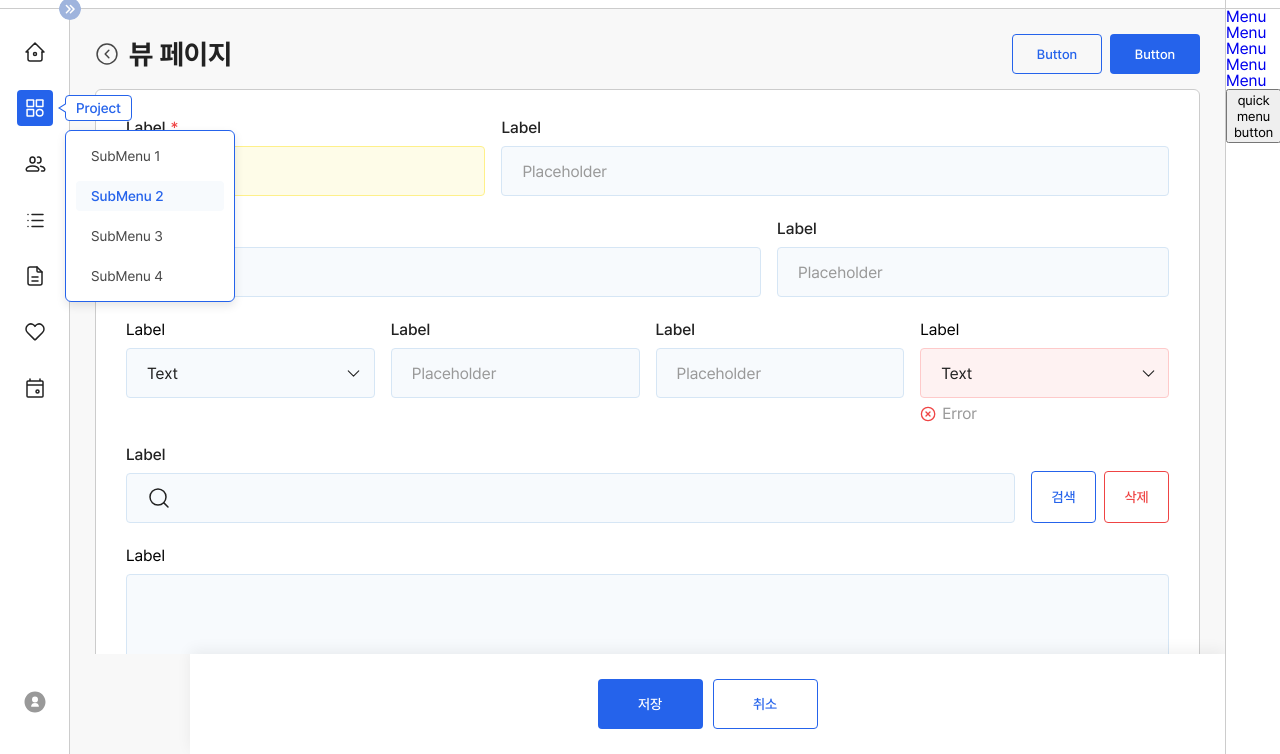
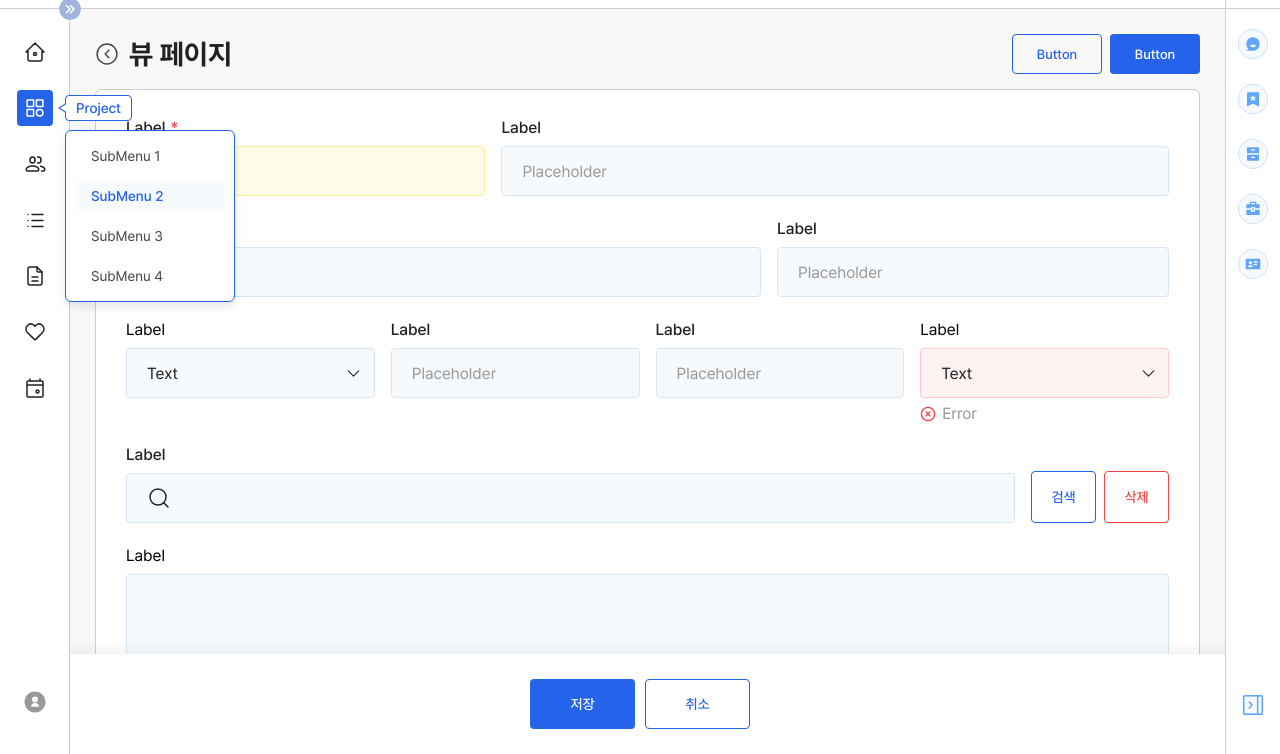
Before and after one commit to gksrlf/ThinkTree-admin, a website: page html/view.html in a window 1280 px wide. Shown: the part 46-800 px from the top of the page. Drawn offline with Linux system fonts and the light colour scheme; a web font is replaced by a local one.

Commit message:
snb 추가 및 스크립트 수정 중

```diff
--- a/css/_icon.css
+++ b/css/_icon.css
@@ -6,6 +6,7 @@
   --light-s-nav-card: url('../img/icon/light/icon_small_nav_card.svg');
   --light-s-nav-backpack: url('../img/icon/light/icon_small_nav_backpack.svg');
   --light-s-nav-back: url('../img/icon/light/icon_small_nav_back.svg');
+  --light-s-nav-open: url('../img/icon/light/btn_qickmenu_close_l.svg');
 
   --pastel-s-nav-smile: url('../img/icon/pastel/icon_small_nav_smile_p.svg');
   --pastel-s-nav-favorite: url('../img/icon/pastel/icon_small_nav_favorite_p.svg');
@@ -13,6 +14,7 @@
   --pastel-s-nav-card: url('../img/icon/pastel/icon_small_nav_card_p.svg');
   --pastel-s-nav-backpack: url('../img/icon/pastel/icon_small_nav_backpack_p.svg');
   --pastel-s-nav-back: url('../img/icon/pastel/icon_small_nav_back_p.svg');
+  --pastel-s-nav-open: url('../img/icon/pastel/btn_qickmenu_close_p.svg');
 
   --dark-s-nav-smile: url('../img/icon/dark/icon_small_nav_smile_d.svg');
   --dark-s-nav-favorite: url('../img/icon/dark/icon_small_nav_favorite_d.svg');
@@ -20,6 +22,7 @@
   --dark-s-nav-card: url('../img/icon/dark/icon_small_nav_card_d.svg');
   --dark-s-nav-backpack: url('../img/icon/dark/icon_small_nav_backpack_d.svg');
   --dark-s-nav-back: url('../img/icon/dark/icon_small_nav_back_d.svg');
+  --dark-s-nav-open: url('../img/icon/dark/btn_qickmenu_close_d.svg');
 
   /* 확대 네비게이션 */
   --nav-home: url('../img/icon/icon_nav_home.svg');
@@ -180,6 +183,7 @@
   --s-nav-card: var(--light-s-nav-card);
   --s-nav-backpack: var(--light-s-nav-backpack);
   --s-nav-back: var(--light-s-nav-back);
+  --s-nav-open: var(--light-s-nav-open);
 
   /*네비게이션*/
   --gnb-home: var(--nav-home);
@@ -267,6 +271,7 @@
   --s-nav-card: var(--pastel-s-nav-card);
   --s-nav-backpack: var(--pastel-s-nav-backpack);
   --s-nav-back: var(--pastel-s-nav-back);
+  --s-nav-open: var(--pastel-nav-open);
 
   /*네비게이션*/
   --gnb-home: var(--nav-home);
@@ -353,6 +358,7 @@
   --s-nav-card: var(--dark-s-nav-card);
   --s-nav-backpack: var(--dark-s-nav-backpack);
   --s-nav-back: var(--dark-s-nav-back);
+  --s-nav-open: var(--dark-s-nav-open);
 
   /*네비게이션*/
   --gnb-home: var(--nav-home-w);
--- a/css/_quickmenu.css
+++ b/css/_quickmenu.css
@@ -1,15 +1,142 @@
-
 .snb_bar__area{
   position: fixed;
   z-index: 1100;
   right: 0;
   top: 55px;
+  display: flex;
+  flex-direction: column;
+  justify-content: space-between;
   width: 55px;
   height: calc(100% - 55px);
+  padding: 20px 10px 0;
   background-color: var(--bg-default);
   border-left: 1px solid var(--neutral-midium);
   box-sizing: border-box;
+  transition: right 0.2s ease;
 }
+.snb_bar__area .snb_bar__box{
+  display: flex;
+  justify-content: center;
+  align-items: center;
+  flex-direction: column;
+  gap: 25px;
+}
+.snb_bar__area .snb_bar__box li{
+  position: relative;
+  width: 30px;
+  height: 30px;
+  background-color: var(--brand-primary-lightest);
+  border: 1px solid var(--brand-primary-light);
+  border-radius: 50%;
+  box-sizing: border-box;
+}
+.snb_bar__area .snb_bar__box li:last-of-type{
+  margin-bottom: 0;
+}
+.snb_bar__area .snb_bar__box li a{
+  position: absolute;
+  top: -1px;
+  right: -1px;
+  display: flex;
+  justify-content: center;
+  align-items: center;
+  width: 30px;
+  height: 30px;
+}
+.snb_bar__area .snb_bar__box li a .icon{
+  position: relative;
+  z-index: 2;
+  display: block;
+  top: 0;
+  right: 0;
+  width: 28px;
+  height: 28px;
+  border-radius: 15px;
+  background-color: var(--brand-primary-lightest);
+  background-position: center center;
+  background-repeat: no-repeat;
+  background-size: 16px;
+  box-sizing: border-box;
+}
+.snb_bar__area .snb_bar__box li.messenger a .icon{
+  background-image: var(--s-nav-smile);
+}
+.snb_bar__area .snb_bar__box li.bookmark a .icon{
+  background-image: var(--s-nav-favorite);
+}
+.snb_bar__area .snb_bar__box li.archive a .icon{
+  background-image: var(--s-nav-menu);
+}
+.snb_bar__area .snb_bar__box li.backpack a .icon{
+  background-image: var(--s-nav-backpack);
+}
+.snb_bar__area .snb_bar__box li.card a .icon{
+  background-image: var( --s-nav-card);
+}
+.snb_bar__area .snb_bar__box li a span{
+  position: absolute;
+  z-index: 1;
+  top: 0;
+  right: 15px;
+  display: flex;
+  align-items: center;
+  height: 100%;
+  font-size: 14px;
+  font-weight: 500;
+  color: var(--neutral-default);
+  background-color: var(--brand-primary-lightest);
+  border: 1px solid var(--brand-primary-light);
+  border-right: none;
+  border-radius: 15px 0 0 15px;
+  box-sizing: border-box;
+  white-space: nowrap;
+  overflow: hidden;
+  width: 0;
+  transition: all 0.25s ease;
+}
+.snb_bar__area .snb_bar__box li a:hover span{
+  padding: 0 20px 0 15px;
+  width: auto;
+}
+
+/* snb_control__box */
+.snb_bar__area .snb_close__box{
+  display: flex;
+  justify-content: center;
+  align-items: center;
+  margin-bottom: 35px;
+}
+.snb_bar__area .snb_close__box button{
+  position: relative;
+  text-indent: -99999px;
+  width: 28px;
+  height: 28px;
+  border: none;
+  background-color: transparent;
+  background-image: var(--s-nav-back);
+  background-position: center center;
+  background-repeat: no-repeat;
+  background-size: contain;
+}
+.snb_open__box{
+  position: fixed;
+  z-index: 100;
+  right: -50px;
+  bottom: 35px;
+  width: 50px;
+  height: 48px;
+  background-color: transparent;
+  border: none;
+  text-indent: -99999px;
+  background-image: var(--s-nav-open);
+  transition: right 0.2s ease;
+}
+.snb_open__box.on{
+  right: 0;
+}
+
+
+
 
 /* snb cover bg */
 .snb_cover{
@@ -24,6 +151,10 @@
   display: none;
 }
 
+/* snb_bar__area fold */
+.snb_bar__area.fold{
+  right: -55px;
+}
 
 /************ Responsive *************/
 /* tablet */
--- a/css/view.css
+++ b/css/view.css
@@ -1,6 +1,11 @@
 .contents_container .contents .content{
   width: calc(100% - 55px);
   padding: 0;
+  transition: width 0.2s ease;
+}
+/* snb가 fold 되어 있을 때 content 넓이 조정정 */
+.contents_container .contents .content.content_wide{
+  width: 100%;
 }
 
 /* view wrap */
@@ -209,6 +214,15 @@
   font-size: 14px;
   font-weight: 500;
 }
+/* snb가 fold 되었을 때 저장/취소 버튼 영역 넓이 */
+.contents_container .contents .content.content_wide .save__box{
+  width: calc(100% - 190px);
+}
+/* snb와 aside(lnb)가 모두 fold 되었을 때 저장/취소 버튼 영역 넓이 */
+.contents_container .contents.wide_mode .content.content_wide .save__box{
+  width: 100%;
+}
+
 
 
 /************ Responsive *************/
--- a/html/view.html
+++ b/html/view.html
@@ -11,6 +11,8 @@
   <title>View</title>
   <!-- aside js -->
   <script src="/js/aside.js"></script>
+    <!-- aside js -->
+  <script src="/js/quickmenu.js"></script>
   <!-- header js -->
   <script src="/js/header.js"></script>
 </head>
@@ -454,37 +456,43 @@
 
     <!-- side lnb -->
     <div class="snb_bar__area">
-      <ul>
-        <li>
+      <ul class="snb_bar__box">
+        <li class="messenger">
           <a href="javascript:;">
-            <span>Menu</span>
+            <div class="icon"></div>
+            <span>messenger Menu</span>
           </a>
         </li>
-        <li>
+        <li class="bookmark">
           <a href="javascript:;">
-            <span>Menu</span>
+            <div class="icon"></div>
+            <span>bookmark Menu</span>
           </a>
         </li>
-        <li>
+        <li class="archive">
           <a href="javascript:;">
-            <span>Menu</span>
+            <div class="icon"></div>
+            <span>archive Menu</span>
           </a>
         </li>
-        <li>
+        <li class="backpack">
           <a href="javascript:;">
-            <span>Menu</span>
+            <div class="icon"></div>
+            <span>backpack Menu</span>
           </a>
         </li>
-        <li>
+        <li class="card">
           <a href="javascript:;">
-            <span>Menu</span>
+            <div class="icon"></div>
+            <span>card Menu</span>
           </a>
         </li>
       </ul>
-      <div class="snb_control__box">
-        <button>quick menu button</button>
+      <div class="snb_close__box">
+        <button>quick menu open</button>
       </div>
     </div>
+    <button class="snb_open__box">quick menu close</button>
     <!-- tablet & mobile menu bg -->
     <div class="snb_cover"></div>
     <!-- side lnb fin -->
--- a/js/aside.js
+++ b/js/aside.js
@@ -14,7 +14,9 @@ const asideToggleEvent = () => {
   const saveBox = document.querySelector(".save__box"); // 뷰페이지 하단 save box
 
 
-  if (!lnbBar) return; // 요소가 없으면 실행하지 않음
+  // 요소가 없으면 실행하지 않음
+  if (!lnbBar) return;
+  if (!asidebutton) return;
 
 	// 클릭 이벤트 추가 (클래스 토글)
   asidebutton.addEventListener("click", () => {
@@ -46,6 +48,7 @@ const handleResize = () => {
   const lnbBar = document.querySelector(".lnb_bar__area");
   const contents = document.querySelector(".contents_container .contents");
   const lnbCover = document.querySelector(".lnb_cover");
+  const saveBox = document.querySelector(".save__box"); // 뷰페이지 하단 save box
 
   if (!lnbBar) return;
 
@@ -55,14 +58,17 @@ const handleResize = () => {
   if (mobile) {
     lnbBar.classList.add("fold");
     contents.classList.remove("wide_mode");
+    saveBox?.classList.add("wide_mode");
     lnbCover.classList.remove("on");
   } else if (tablet) {
     lnbBar.classList.add("fold");
     contents.classList.add("wide_mode");
+    saveBox?.classList.add("wide_mode");
     lnbCover.classList.remove("on");
-	}else {
+  } else {
     lnbBar.classList.remove("fold");
     contents.classList.remove("wide_mode");
+    saveBox?.classList.add("wide_mode");
     lnbCover.classList.add("on");
   }
 };
--- /dev/null
+++ b/js/quickmenu.js
@@ -0,0 +1,28 @@
+document.addEventListener("DOMContentLoaded", () => {
+  quickMenuToggleEvent();
+});
+
+const quickMenuToggleEvent = () => {
+  const snbBar = document.querySelector(".snb_bar__area"); // quick menu bar (snb)
+  const snbCover = document.querySelector(".snb_cover"); // 태블릿 & 모바일 메뉴 열렸을때 snb 배경
+  const snbCloseButton = document.querySelector(".snb_close__box button"); // snb 닫기 버튼
+  const snbOpenButton = document.querySelector(".snb_open__box"); // snb 열기 버튼
+  const contents = document.querySelector(".contents_container .contents .content"); // contents 내부의 content 의 넓이
+
+  if (!snbBar) return;
+
+  // 클릭 이벤트 추가 (클래스 토글)
+  snbCloseButton.addEventListener("click", () => {
+    snbBar.classList.add("fold");
+    snbCover.classList.remove("on");
+    contents.classList.add("content_wide");
+    snbOpenButton.classList.add("on");
+  });
+
+  snbOpenButton.addEventListener("click", () => {
+    snbBar.classList.remove("fold");
+    snbCover.classList.add("on");
+    contents.classList.remove("content_wide");
+    snbOpenButton.classList.remove("on");
+  })
+};
```
Also changed, not shown: img/icon/dark/btn_qickmenu_close_d.svg (added), img/icon/light/btn_qickmenu_close_l.svg (added), img/icon/pastel/btn_qickmenu_close_p.svg (added). Lines whose indentation alone changed are shown as unchanged.
